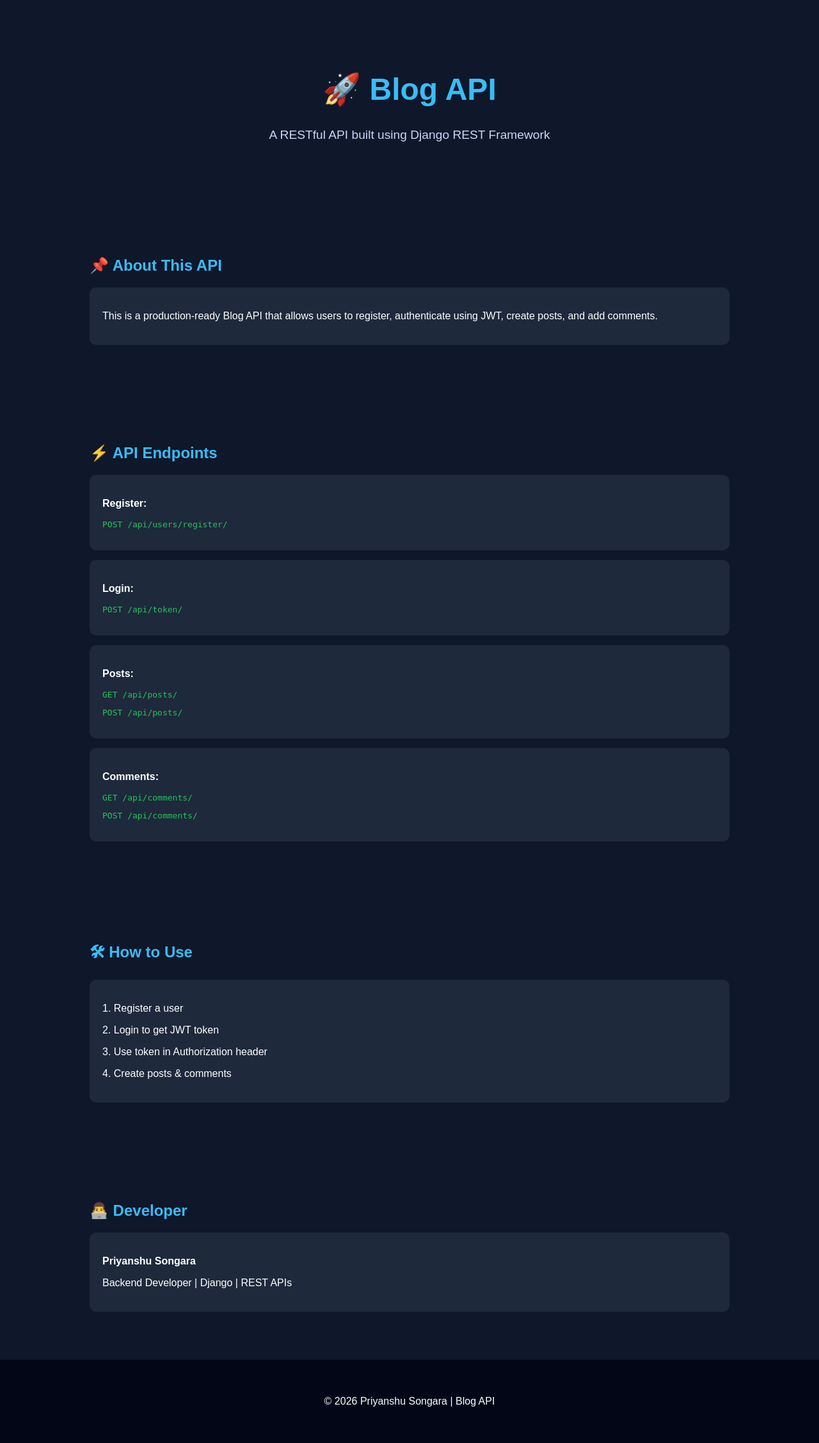
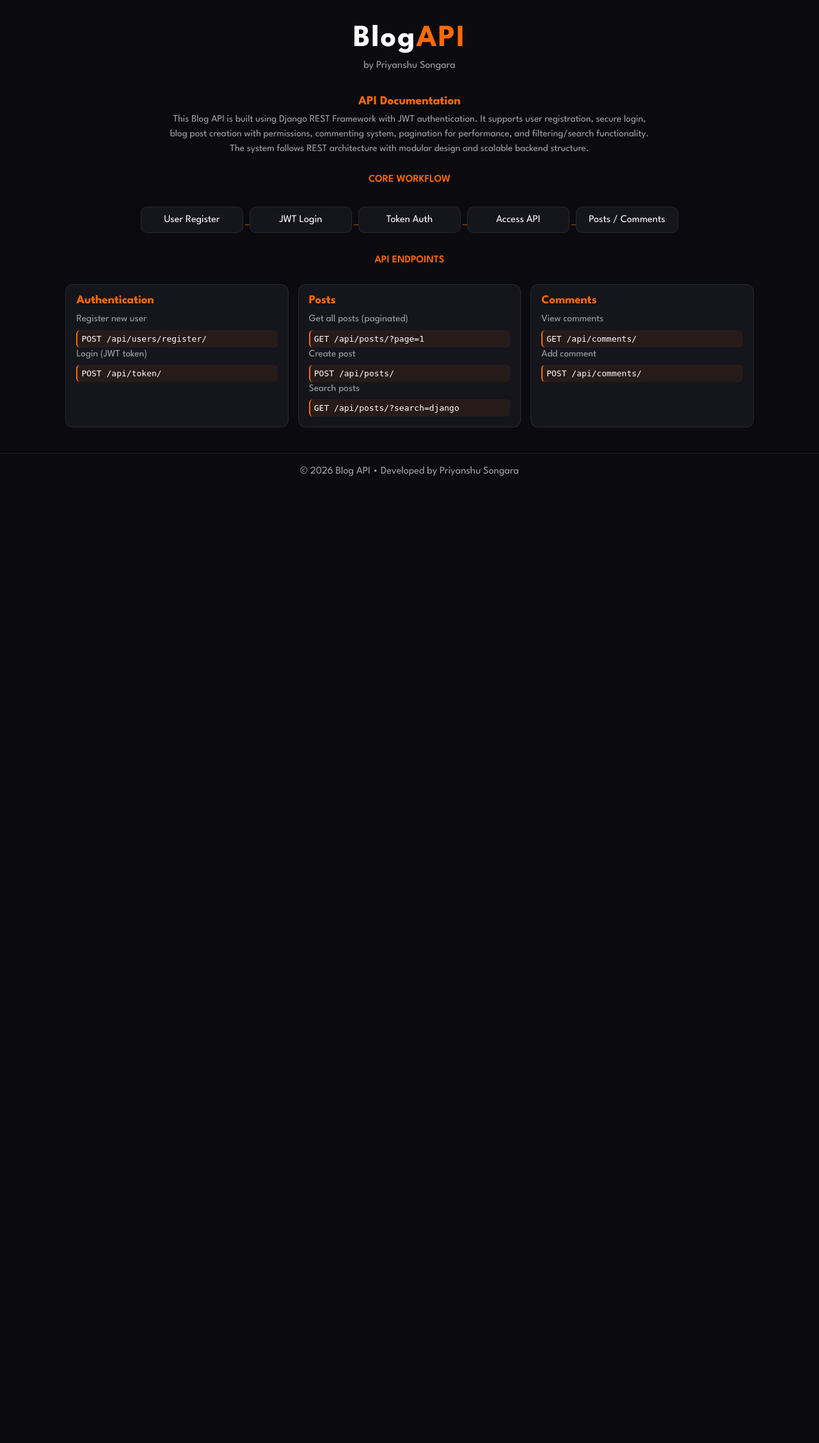
Before and after one commit to priyanshusongara/Blog-API, a Django app: page / in a window 1280 px wide. Shown: the whole page at 64% size. After the commit the page ends 744 px from the top, so only its background shows below. Run offline with Django 5.2, Linux system fonts and the light colour scheme.

Commit message:
My frontend ready

```diff
--- a/core/views.py
+++ b/core/views.py
@@ -5,7 +5,5 @@ from django.shortcuts import render
 class CustomTokenObtainPairView(TokenObtainPairView):
     permission_classes=[AllowAny]
 
-
-
 def home(request):
     return render(request,'home.html')
--- a/templates/Home.html
+++ b/templates/Home.html
@@ -2,140 +2,286 @@
 <html lang="en">
 <head>
 <meta charset="UTF-8">
-    <title>Blog API - Priyanshu Songara</title>
+<meta name="viewport" content="width=device-width, initial-scale=1.0">
+<title>Blog API Docs</title>
+
+<link href="https://fonts.googleapis.com/css2?family=League+Spartan:wght@300;400;600;700&display=swap" rel="stylesheet">
+
 <style>
-        body {
-            margin: 0;
-            font-family: Arial, sans-serif;
-            background: #0f172a;
-            color: white;
-            overflow-x: hidden;
+:root {
+    --bg: #0B0B0F;
+    --card: #15151C;
+    --text: #FFFFFF;
+    --muted: #A1A1AA;
+    --accent: #FF6A00;
+    --border: rgba(255,255,255,0.08);
 }
 
-        header {
-            text-align: center;
-            padding: 80px 20px;
-            animation: fadeIn 2s ease;
+* {
+    margin: 0;
+    padding: 0;
+    box-sizing: border-box;
+    font-family: 'League Spartan', sans-serif;
 }
 
-        header h1 {
-            font-size: 3rem;
-            color: #38bdf8;
+body {
+    background: var(--bg);
+    color: var(--text);
 }
 
-        header p {
-            font-size: 1.2rem;
-            color: #cbd5f5;
+/* =========================
+   TOP LOGO SECTION
+========================= */
+.top {
+    text-align: center;
+    padding: 40px 20px 20px;
 }
 
-        section {
-            padding: 60px 20px;
-            max-width: 1000px;
-            margin: auto;
+/* Animated Logo */
+.logo {
+    font-size: 3rem;
+    font-weight: 700;
+    letter-spacing: 2px;
+    animation: fadeIn 1s ease-in-out, float 3s ease-in-out infinite;
+}
+
+/* Orange API highlight */
+.logo span {
+    color: var(--accent);
+}
+
+/* Name */
+.name {
+    margin-top: 10px;
+    color: var(--muted);
+    font-size: 1rem;
+}
+
+/* Animations */
+@keyframes float {
+    0% { transform: translateY(0px); }
+    50% { transform: translateY(-6px); }
+    100% { transform: translateY(0px); }
+}
+
+@keyframes fadeIn {
+    from { opacity: 0; transform: scale(0.9); }
+    to { opacity: 1; transform: scale(1); }
+}
+
+/* =========================
+   DESCRIPTION SECTION
+========================= */
+.description {
+    text-align: center;
+    max-width: 800px;
+    margin: 10px auto;
+    padding: 10px 20px;
+}
+
+.description h2 {
+    color: var(--accent);
+    font-size: 1.2rem;
+    margin-bottom: 8px;
+}
+
+.description p {
+    color: var(--muted);
+    line-height: 1.5;
+    font-size: 0.95rem;
+}
+
+/* =========================
+   API FLOW DIAGRAM
+========================= */
+.flow {
+    display: flex;
+    justify-content: center;
+    flex-wrap: wrap;
+    gap: 10px;
+    margin: 25px auto;
+    padding: 10px;
+}
+
+.node {
+    background: var(--card);
+    border: 1px solid var(--border);
+    padding: 12px 16px;
+    border-radius: 10px;
+    min-width: 160px;
+    text-align: center;
+    position: relative;
+    transition: 0.2s;
+}
+
+.node:hover {
+    border-color: var(--accent);
+    transform: translateY(-3px);
+}
+
+/* arrows */
+.node:not(:last-child)::after {
+    content: "→";
+    position: absolute;
+    right: -18px;
+    top: 35%;
+    color: var(--accent);
+    font-size: 18px;
+}
+
+/* =========================
+   SECTION TITLE
+========================= */
+.section-title {
+    text-align: center;
+    margin: 20px 0 10px;
+    color: var(--accent);
+    font-weight: 600;
+}
+
+/* =========================
+   ENDPOINT CARDS
+========================= */
+.container {
+    display: grid;
+    grid-template-columns: repeat(auto-fit, minmax(260px, 1fr));
+    gap: 15px;
+    padding: 20px 8%;
 }
 
 .card {
-            background: #1e293b;
-            padding: 20px;
-            margin: 15px 0;
-            border-radius: 10px;
-            transition: transform 0.3s, box-shadow 0.3s;
+    background: var(--card);
+    border: 1px solid var(--border);
+    border-radius: 12px;
+    padding: 16px;
+    transition: 0.3s;
 }
 
 .card:hover {
-            transform: translateY(-10px);
-            box-shadow: 0 10px 30px rgba(0,0,0,0.5);
+    transform: translateY(-4px);
+    border-color: var(--accent);
 }
 
-        h2 {
-            color: #38bdf8;
+.card h3 {
+    color: var(--accent);
+    margin-bottom: 10px;
+}
+
+.small {
+    color: var(--muted);
+    font-size: 0.95rem;
+    line-height: 1.4;
 }
 
 .endpoint {
-            color: #22c55e;
+    margin-top: 6px;
     font-family: monospace;
+    color: #fff;
+    background: rgba(255,106,0,0.08);
+    padding: 6px;
+    border-radius: 6px;
+    border-left: 2px solid var(--accent);
 }
 
+/* =========================
+   FOOTER
+========================= */
 footer {
     text-align: center;
-            padding: 40px;
-            background: #020617;
+    padding: 20px;
+    color: var(--muted);
+    border-top: 1px solid var(--border);
+    margin-top: 20px;
 }
 
-        /* Animations */
-        @keyframes fadeIn {
-            from { opacity: 0; transform: translateY(30px);}
-            to { opacity: 1; transform: translateY(0);}
+/* MOBILE */
+@media (max-width: 600px) {
+    .logo {
+        font-size: 2.2rem;
     }
 
-        .fade {
-            animation: fadeIn 1.5s ease;
+    .node:not(:last-child)::after {
+        display: none;
+    }
+
+    .flow {
+        flex-direction: column;
+        align-items: center;
+    }
 }
 </style>
 </head>
+
 <body>
 
-<header>
-    <h1>🚀 Blog API</h1>
-    <p>A RESTful API built using Django REST Framework</p>
-</header>
+<!-- ================= LOGO ================= -->
+<div class="top">
+    <div class="logo">Blog<span>API</span></div>
+    <div class="name">by Priyanshu Songara</div>
+</div>
 
-<section class="fade">
-    <h2>📌 About This API</h2>
-    <div class="card">
+<!-- ================= DESCRIPTION ================= -->
+<div class="description">
+    <h2>API Documentation</h2>
     <p>
-            This is a production-ready Blog API that allows users to register,
-            authenticate using JWT, create posts, and add comments.
+        This Blog API is built using Django REST Framework with JWT authentication.
+        It supports user registration, secure login, blog post creation with permissions, commenting system,
+        pagination for performance, and filtering/search functionality.
+        The system follows REST architecture with modular design and scalable backend structure.
     </p>
 </div>
-</section>
 
-<section class="fade">
-    <h2>⚡ API Endpoints</h2>
+<!-- ================= FLOW DIAGRAM ================= -->
+<div class="section-title">CORE WORKFLOW</div>
+
+<div class="flow">
+    <div class="node">User Register</div>
+    <div class="node">JWT Login</div>
+    <div class="node">Token Auth</div>
+    <div class="node">Access API</div>
+    <div class="node">Posts / Comments</div>
+</div>
+
+<!-- ================= ENDPOINTS ================= -->
+<div class="section-title">API ENDPOINTS</div>
+
+<div class="container">
 
     <div class="card">
-        <p><strong>Register:</strong></p>
-        <p class="endpoint">POST /api/users/register/</p>
+        <h3>Authentication</h3>
+        <div class="small">Register new user</div>
+        <div class="endpoint">POST /api/users/register/</div>
+
+        <div class="small">Login (JWT token)</div>
+        <div class="endpoint">POST /api/token/</div>
     </div>
 
     <div class="card">
-        <p><strong>Login:</strong></p>
-        <p class="endpoint">POST /api/token/</p>
+        <h3>Posts</h3>
+        <div class="small">Get all posts (paginated)</div>
+        <div class="endpoint">GET /api/posts/?page=1</div>
+
+        <div class="small">Create post</div>
+        <div class="endpoint">POST /api/posts/</div>
+
+        <div class="small">Search posts</div>
+        <div class="endpoint">GET /api/posts/?search=django</div>
     </div>
 
     <div class="card">
-        <p><strong>Posts:</strong></p>
-        <p class="endpoint">GET /api/posts/</p>
-        <p class="endpoint">POST /api/posts/</p>
+        <h3>Comments</h3>
+        <div class="small">View comments</div>
+        <div class="endpoint">GET /api/comments/</div>
+
+        <div class="small">Add comment</div>
+        <div class="endpoint">POST /api/comments/</div>
     </div>
 
-    <div class="card">
-        <p><strong>Comments:</strong></p>
-        <p class="endpoint">GET /api/comments/</p>
-        <p class="endpoint">POST /api/comments/</p>
 </div>
-</section>
 
-<section class="fade">
-    <h2>🛠 How to Use</h2>
-    <div class="card">
-        <p>1. Register a user</p>
-        <p>2. Login to get JWT token</p>
-        <p>3. Use token in Authorization header</p>
-        <p>4. Create posts & comments</p>
-    </div>
-</section>
-
-<section class="fade">
-    <h2>👨‍💻 Developer</h2>
-    <div class="card">
-        <p><strong>Priyanshu Songara</strong></p>
-        <p>Backend Developer | Django | REST APIs</p>
-    </div>
-</section>
-
+<!-- ================= FOOTER ================= -->
 <footer>
-    <p>© 2026 Priyanshu Songara | Blog API</p>
+    © 2026 Blog API • Developed by Priyanshu Songara
 </footer>
 
 </body>
```
Lines whose indentation alone changed are shown as unchanged.
